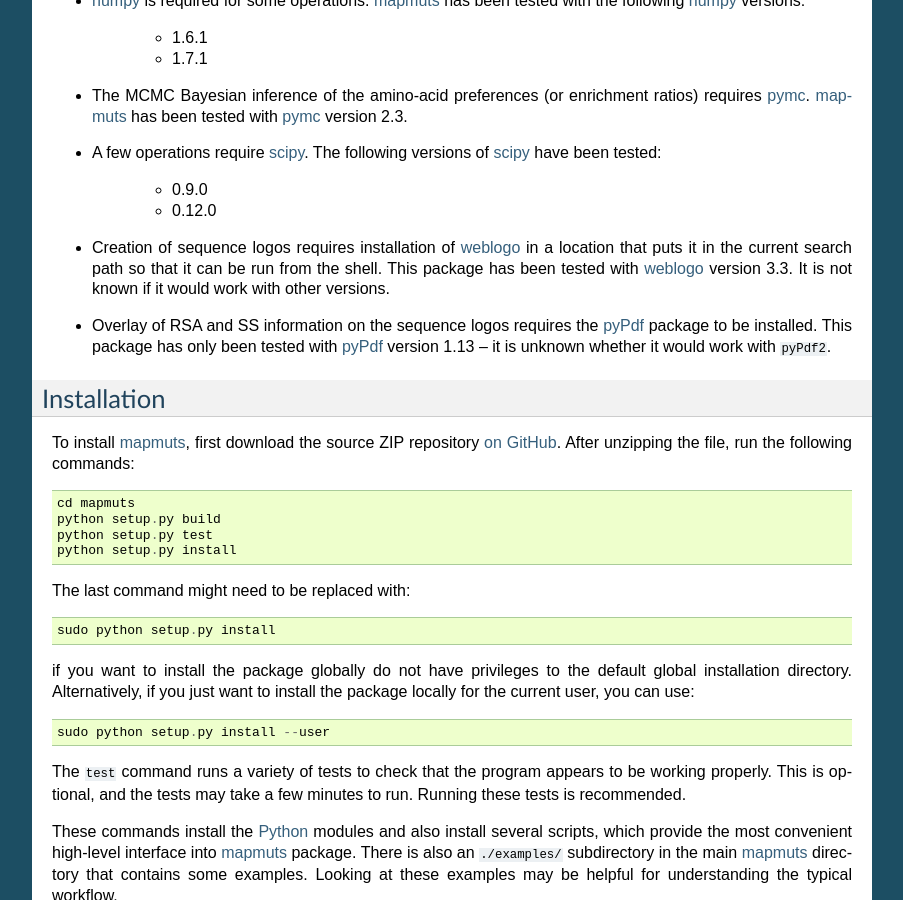
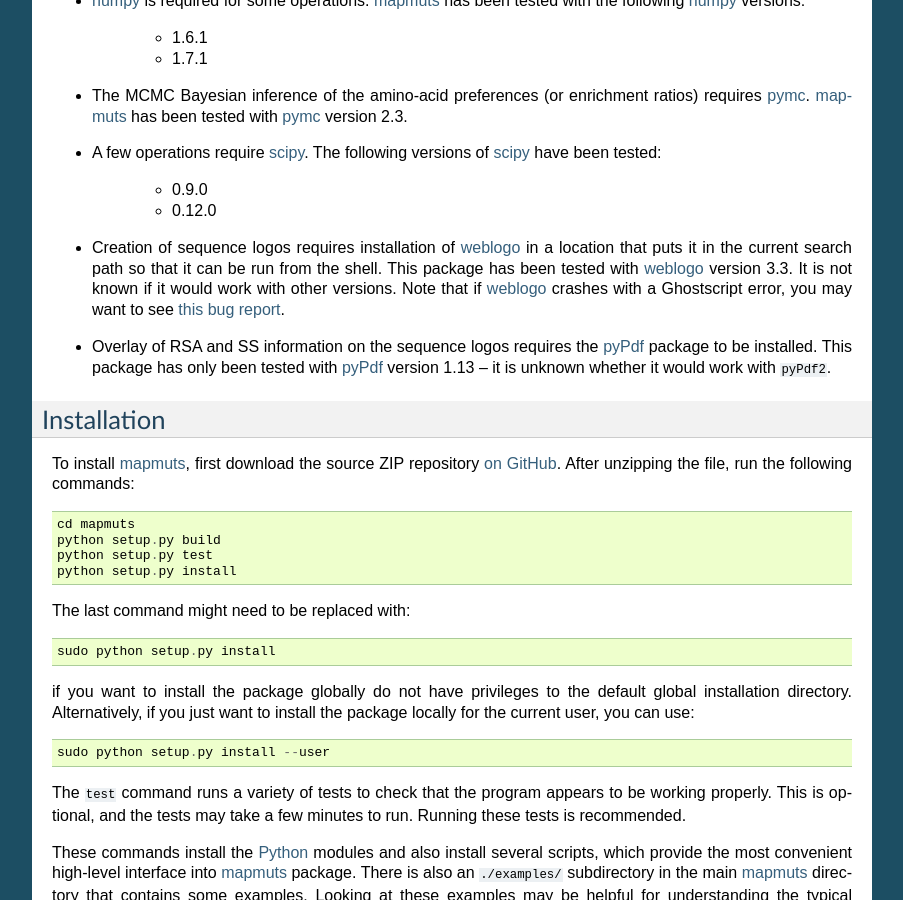
Before and after one commit to jbloom/mapmuts, a Sphinx documentation site: the page built from docs/installation.rst, in a window 1280 px wide and 900 px high, scrolled down 556 px. Shown: the whole window, without its empty margins (198-1101 px from the left). Built offline with Sphinx 7.4.7, drawn with Linux system fonts in a browser that asks for light colours; formulas are drawn with MathJax 3.

Commit message:
Added link to weblogo / ghostscript bug report in documentation

```diff
--- a/docs/installation.rst
+++ b/docs/installation.rst
@@ -40,7 +40,7 @@ Although the core of `mapmuts`_  package can be run just using the standard `Pyt
 
     - 0.12.0
 
-* Creation of sequence logos requires installation of `weblogo`_ in a location that puts it in the current search path so that it can be run from the shell. This package has been tested with `weblogo`_ version 3.3. It is not known if it would work with other versions.
+* Creation of sequence logos requires installation of `weblogo`_ in a location that puts it in the current search path so that it can be run from the shell. This package has been tested with `weblogo`_ version 3.3. It is not known if it would work with other versions. Note that if `weblogo`_ crashes with a Ghostscript error, you may want to see `this bug report <https://code.google.com/p/weblogo/issues/detail?id=36>`_.
 
 * Overlay of RSA and SS information on the sequence logos requires the `pyPdf`_ package to be installed. This package has only been tested with `pyPdf`_ version 1.13 -- it is unknown whether it would work with ``pyPdf2``.
 
```
